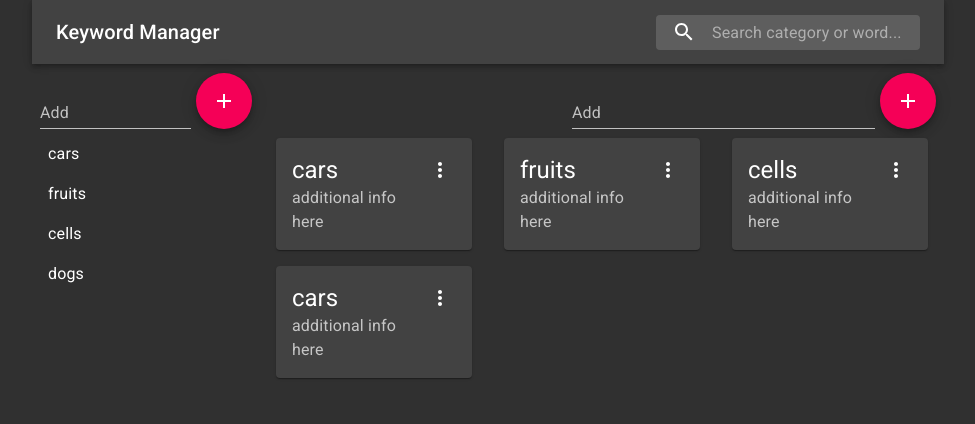
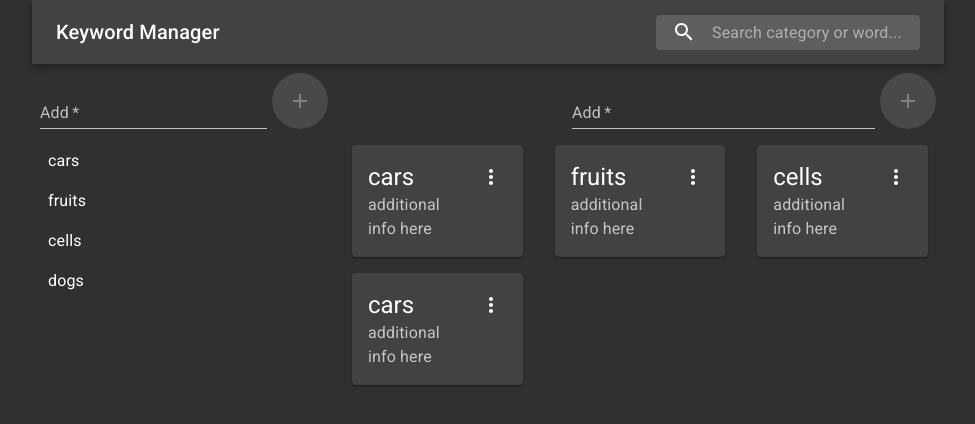
Before and after one commit to andrewMuntyan/simple-gq, a React (Create React App) app in the folder frontend/: page / in a window 1280 px wide. Shown: the top 424 px of the page, without its empty margins (152-1127 px from the left). Built offline with nearby package versions, Linux system fonts and the light colour scheme.

Commit message:
F - create word and category functionality

```diff
--- a/frontend/src/components/AddEntityForm/AddEntityForm.js
+++ b/frontend/src/components/AddEntityForm/AddEntityForm.js
@@ -1,10 +1,9 @@
-/* eslint-disable import/no-extraneous-dependencies */
-import React from 'react';
+import React, { useState, useEffect } from 'react';
 import PropTypes from 'prop-types';
 
 import Fab from '@material-ui/core/Fab';
+// eslint-disable-next-line import/no-extraneous-dependencies
 import AddIcon from '@material-ui/icons/Add';
-
 import { makeStyles } from '@material-ui/core/styles';
 
 import { TextInput } from '../TextInput';
@@ -25,17 +24,36 @@ const useStyles = makeStyles(theme => ({
   }
 }));
 
-const AddEnity = ({ onSubmit }) => {
+const AddEnity = ({ onSubmit, loading, error }) => {
   const classes = useStyles();
+
+  const [value, setValue] = useState(null);
+  const [errorState, setErrorState] = useState(error);
+
+  const submitHandler = e => {
+    e.preventDefault();
+    onSubmit(value);
+  };
+
+  useEffect(() => {
+    setErrorState(error);
+  }, [error]);
+
+  const onChangeHandler = e => {
+    setValue(e.target.value);
+    setErrorState(false);
+  };
+
   return (
-    <form
-      className={classes.container}
-      noValidate
-      autoComplete="off"
-      onSubmit={onSubmit}
-    >
+    <form className={classes.container} noValidate onSubmit={submitHandler}>
       <span className={classes.input}>
-        <TextInput />
+        <TextInput
+          autoComplete="off"
+          onChange={onChangeHandler}
+          disabled={loading}
+          error={errorState}
+          required
+        />
       </span>
 
       <Fab
@@ -43,6 +61,7 @@ const AddEnity = ({ onSubmit }) => {
         aria-label="add"
         className={classes.fab}
         type="submit"
+        disabled={loading || !value}
       >
         <AddIcon />
       </Fab>
@@ -51,10 +70,14 @@ const AddEnity = ({ onSubmit }) => {
 };
 
 AddEnity.propTypes = {
-  onSubmit: PropTypes.func
+  onSubmit: PropTypes.func,
+  loading: PropTypes.bool,
+  error: PropTypes.bool
 };
 AddEnity.defaultProps = {
-  onSubmit: defaultSubmit
+  onSubmit: defaultSubmit,
+  loading: false,
+  error: false
 };
 
 export default AddEnity;
--- a/frontend/src/components/App/App.js
+++ b/frontend/src/components/App/App.js
@@ -12,7 +12,8 @@ import theme from './theme';
 import { AppBar } from '../AppBar';
 import { CategoriesList } from '../CategoriesList';
 import { CategoryContent } from '../CategoryContent';
-import { AddEntityForm } from '../AddEntityForm';
+import CreateWordForm from '../CreateWordForm/CreateWordForm';
+import { CreateCategoryForm } from '../CreateCategoryForm';
 
 // import { useQuery } from '@apollo/react-hooks';
 // import gql from 'graphql-tag';
@@ -37,9 +38,6 @@ const useStyles = makeStyles(currentTheme => ({
   headContainer: {
     height: headerHeight
   },
-  addFormContainer: {
-    height: addFormContainerHeight
-  },
   bodyContainer: {
     height: `calc(100vh - ${headerHeight}px - ${addFormContainerHeight}px)`
   }
@@ -60,21 +58,21 @@ function App() {
               <AppBar />
             </Grid>
 
-            <Grid container className={classes.addFormContainer} spacing={0}>
-              <Grid item xs={3}>
-                <AddEntityForm />
+            <Grid container spacing={0}>
+              <Grid item xs={12} sm={4}>
+                <CreateCategoryForm />
               </Grid>
-              <Grid item xs={false} sm={4} />
-              <Grid item xs={9} sm={5}>
-                <AddEntityForm />
+              <Grid item xs={false} sm={3} />
+              <Grid item xs={12} sm={5}>
+                <CreateWordForm />
               </Grid>
             </Grid>
 
-            <Grid item xs={3} className={classes.bodyContainer}>
+            <Grid item xs={3} sm={4} className={classes.bodyContainer}>
               <CategoriesList />
             </Grid>
 
-            <Grid item xs={9} className={classes.bodyContainer}>
+            <Grid item xs={9} sm={8} className={classes.bodyContainer}>
               <CategoryContent />
             </Grid>
           </Grid>
--- /dev/null
+++ b/frontend/src/components/CreateCategoryForm/CreateCategoryForm.js
@@ -0,0 +1,41 @@
+import React, { useCallback } from 'react';
+
+import { useMutation } from '@apollo/react-hooks';
+import gql from 'graphql-tag';
+import { AddEntityForm } from '../AddEntityForm';
+
+export const CREATE_CATEGORY = gql`
+  mutation CREATE_CATEGORY($name: String!) {
+    createCategory(name: $name) {
+      id
+      name
+      createdAt
+      updatedAt
+    }
+  }
+`;
+
+const CreateWordForm = () => {
+  // eslint-disable-next-line no-unused-vars
+  const [createcategory, { data, loading, error }] = useMutation(
+    CREATE_CATEGORY
+  );
+  const onSubmitHandler = useCallback(
+    async value => {
+      await createcategory({
+        variables: { name: value }
+      });
+    },
+    [createcategory]
+  );
+
+  return (
+    <AddEntityForm
+      onSubmit={onSubmitHandler}
+      loading={loading}
+      error={!!error}
+    />
+  );
+};
+
+export default CreateWordForm;
--- /dev/null
+++ b/frontend/src/components/CreateCategoryForm/index.js
@@ -0,0 +1 @@
+export { default as CreateCategoryForm } from './CreateCategoryForm';
--- /dev/null
+++ b/frontend/src/components/CreateWordForm/CreateWordForm.js
@@ -0,0 +1,39 @@
+import React, { useCallback } from 'react';
+
+import { useMutation } from '@apollo/react-hooks';
+import gql from 'graphql-tag';
+import { AddEntityForm } from '../AddEntityForm';
+
+export const CREATE_WORD = gql`
+  mutation CREATE_WORD($content: String!, $category: CategoryCreateOneInput!) {
+    createWord(content: $content, category: $category) {
+      id
+      content
+      createdAt
+      updatedAt
+    }
+  }
+`;
+
+const CreateWordForm = () => {
+  // eslint-disable-next-line no-unused-vars
+  const [createWord, { data, loading, error }] = useMutation(CREATE_WORD);
+  const onSubmitHandler = useCallback(
+    async value => {
+      await createWord({
+        variables: { content: value, category: { connect: { name: 'lol1' } } }
+      });
+    },
+    [createWord]
+  );
+
+  return (
+    <AddEntityForm
+      onSubmit={onSubmitHandler}
+      loading={loading}
+      error={!!error}
+    />
+  );
+};
+
+export default CreateWordForm;
--- /dev/null
+++ b/frontend/src/components/CreateWordForm/index.js
@@ -0,0 +1 @@
+export { default as CreateWord } from './CreateWordForm';
--- a/frontend/src/components/TextInput/TextInput.js
+++ b/frontend/src/components/TextInput/TextInput.js
@@ -3,6 +3,8 @@ import PropTypes from 'prop-types';
 
 import { makeStyles } from '@material-ui/core/styles';
 import TextField from '@material-ui/core/TextField';
+
+import { defaultOnChange } from '../../utils';
 
 const useStyles = makeStyles(theme => ({
   container: {
@@ -23,7 +25,7 @@ const useStyles = makeStyles(theme => ({
   }
 }));
 
-const TextInput = props => {
+const TextInput = ({ onChange, disabled, error, required }) => {
   const classes = useStyles();
   return (
     <TextField
@@ -31,11 +33,27 @@ const TextInput = props => {
       label="Add"
       className={classes.textField}
       margin="dense"
+      onChange={onChange}
+      disabled={disabled}
+      error={error}
+      required={required}
     />
   );
 };
 
 // TODO: add props
-TextInput.propTypes = {};
+TextInput.propTypes = {
+  onChange: PropTypes.func,
+  disabled: PropTypes.bool,
+  error: PropTypes.bool,
+  required: PropTypes.bool
+};
+
+TextInput.defaultProps = {
+  onChange: defaultOnChange,
+  disabled: false,
+  error: false,
+  required: false
+};
 
 export default TextInput;
--- a/frontend/src/utils/defaultHandlers.js
+++ b/frontend/src/utils/defaultHandlers.js
@@ -3,3 +3,8 @@ export const defaultSubmit = e => {
   // eslint-disable-next-line no-console
   console.warn('Default Submit handler is triggered');
 };
+
+export const defaultOnChange = () => {
+  // eslint-disable-next-line no-console
+  console.warn('Default Change handler is triggered');
+};
```
